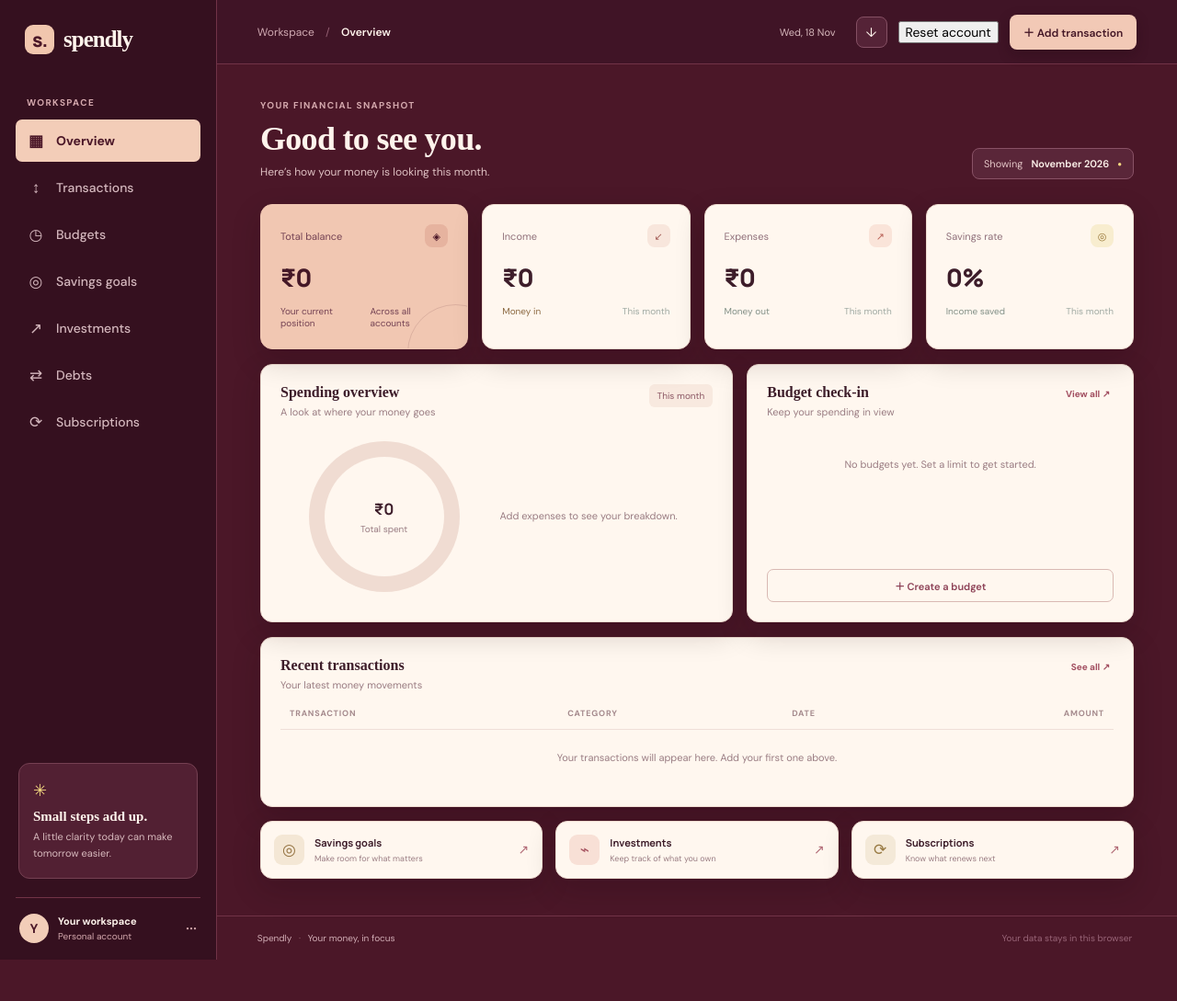
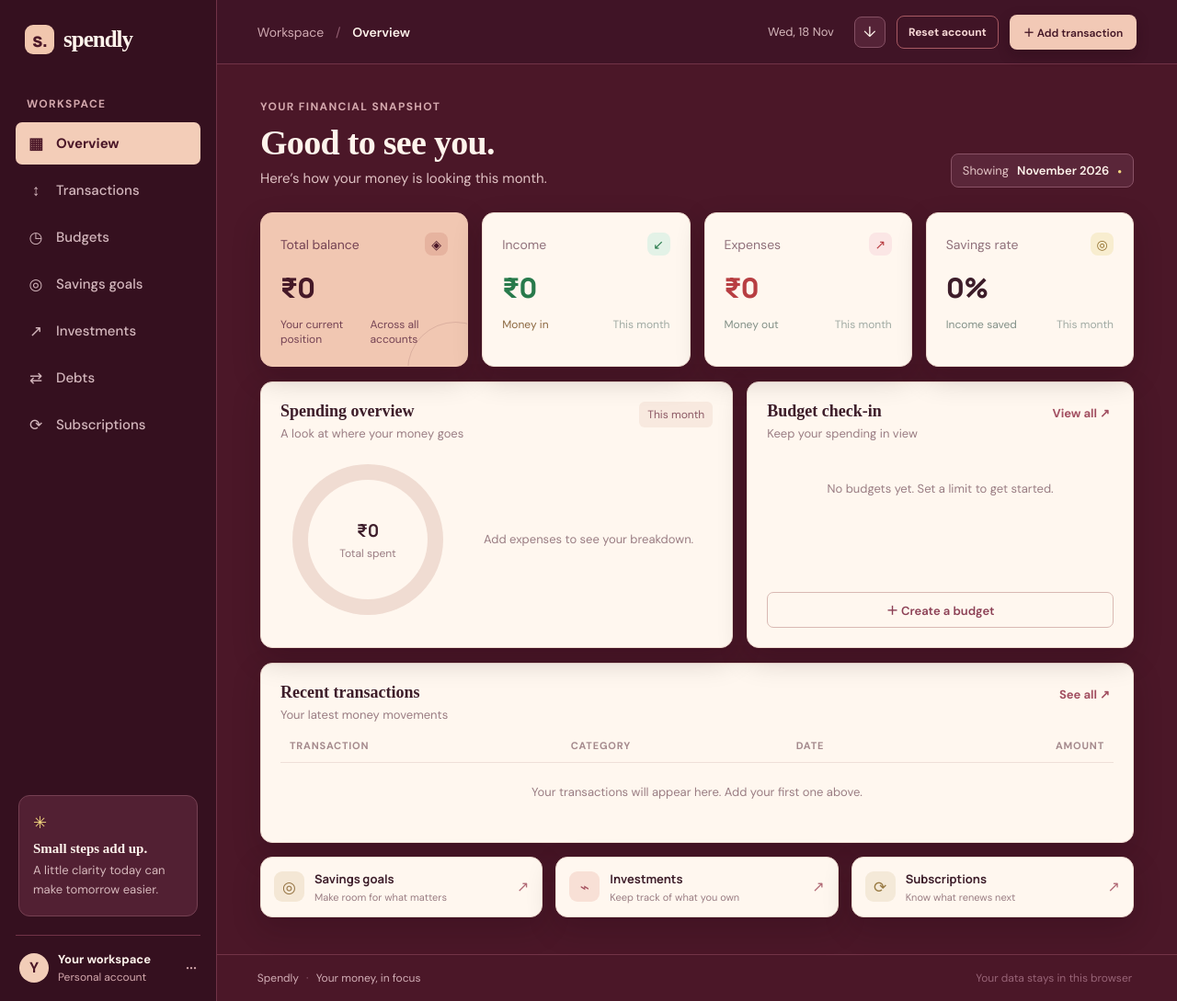
Before and after one commit to anubhutigoswami125/Spendly, a plain HTML site: page index.html in a window 1280 px wide. Shown: the whole page at 92% size. Before the commit the page ends 1044 px from the top, so only its background shows below. Drawn offline with Linux system fonts and the light colour scheme; a script that the page names is missing.

Commit message:
Improve readability and distinguish income from expenses

```diff
--- a/styles.css
+++ b/styles.css
@@ -88,3 +88,54 @@ footer span{color:#986477}
  .sidebar{background:#35101f;box-shadow:10px 0 30px #1e0712aa}
  .page-heading h1{font-size:31px}
 }
+
+
+/* Readability, money-flow colours and account reset control */
+body{font-size:16px}
+.nav-item{font-size:15px}
+.workspace-label,.eyebrow{font-size:12px}
+.tip-card p{font-size:13px}
+.profile strong{font-size:13px}.profile small{font-size:12px}
+.breadcrumb{font-size:14px}.date-chip{font-size:13px}
+.page-heading h1{font-size:38px}
+.subheading{font-size:15px}
+.month-select{font-size:13px}
+.card-top{font-size:14px}
+.amount{font-size:30px}
+.card-foot{font-size:12px}
+.card-note{font-size:12px}
+.panel-heading h2{font-size:18px}
+.panel-heading p{font-size:13px}
+.period-tag{font-size:12px}
+.donut-center strong{font-size:19px}
+.donut-center span{font-size:12px}
+.legend-item{font-size:12px}
+.empty-state{font-size:13px}
+.budget-meta{font-size:12px}
+.text-link{font-size:13px}
+.outline-button{font-size:13px}
+th{font-size:11px}
+td{font-size:13px}
+.quick-card strong{font-size:13px}
+.quick-card small{font-size:11px}
+footer{font-size:12px}
+.modal label{font-size:12px}
+.modal input,.modal select{font-size:14px}
+.simple-form label{font-size:12px}
+.simple-form input,.simple-form select,.simple-form button{font-size:13px}
+.record-row{font-size:13px}
+.delete-record{font-size:12px}
+.summary-card:nth-child(2) #incomeValue{color:#287a4b}
+.summary-card:nth-child(3) #expenseValue{color:#b83e42}
+.amount-income{color:#287a4b!important;font-weight:700}
+.amount-expense{color:#b83e42!important;font-weight:700}
+.mini-icon.green{color:#287a4b;background:#e3f2e7}
+.mini-icon.coral{color:#b83e42;background:#fbe6e5}
+.reset-button{border:1px solid #a85a63;background:transparent;color:#f6d7d5;padding:9px 12px;border-radius:8px;font-size:12px;font-weight:700}
+.reset-button:hover{background:#713347;color:#fff}
+@media(max-width:760px){
+ .top-actions{gap:6px}
+ .reset-button{font-size:11px;padding:8px 9px}
+ .page-heading h1{font-size:32px}
+ .amount{font-size:25px}
+}
```
